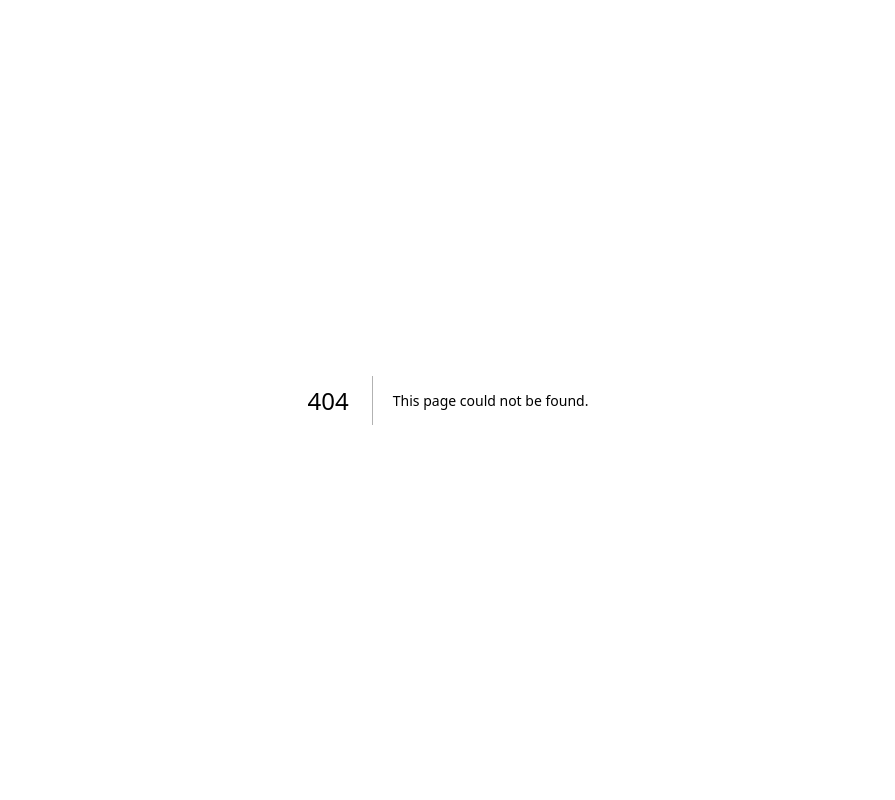
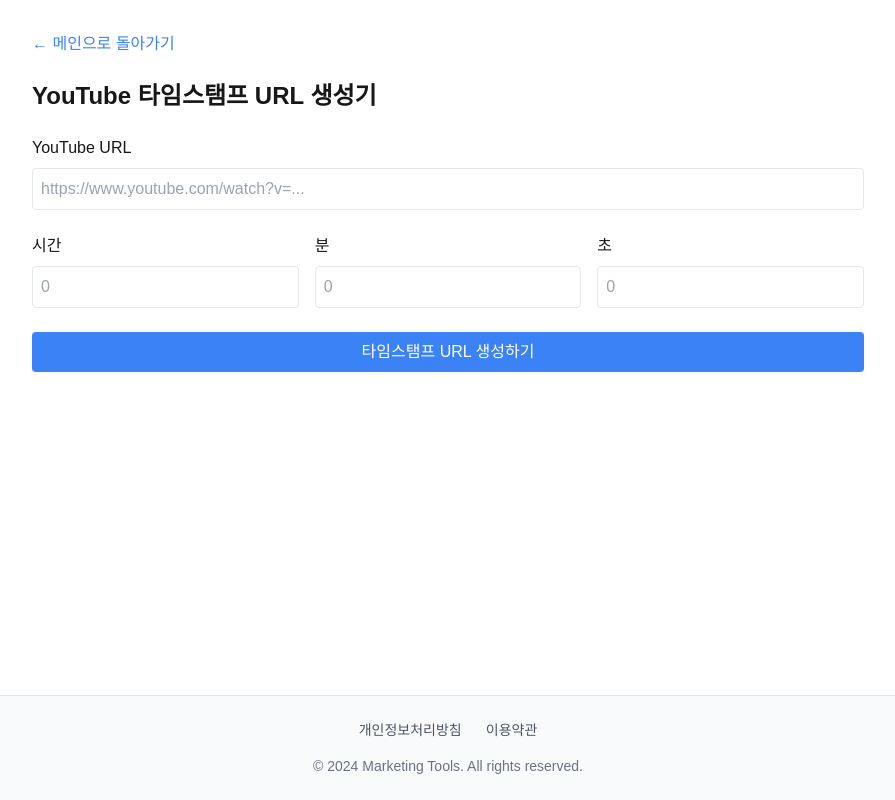
Before and after one commit to greentl0814/mkt-box, a Next.js app: page /youtube-time in a window 1280 px wide. Before the commit this address had no page. Shown: the top 800 px of the page, without its empty margins (192-1087 px from the left). Built offline with nearby package versions, Linux system fonts and the light colour scheme.

Commit message:
Add YouTube timestamp URL generator

```diff
--- a/pages/index.js
+++ b/pages/index.js
@@ -21,6 +21,15 @@ export default function Home() {
       icon: <Youtube className="w-6 h-6" />,
       link: '/youtube'
     },
+
+    {
+      id: 'youtube-time',
+      title: '유튜브 타임스탬프 생성기',
+      description: '유튜브 동영상의 특정 시간대로 바로 이동하는 URL을 생성합니다.',
+      icon: <Youtube className="w-6 h-6" />,
+      link: '/youtube-time'
+    },
+
     {
       id: 'url',
       title: 'URL 단축기',
--- /dev/null
+++ b/pages/youtube-time/index.js
@@ -0,0 +1,186 @@
+// pages/youtube-time.js
+import React, { useState } from 'react';
+import Head from 'next/head';
+import Link from 'next/link';
+
+export default function YouTubeTime() {
+ const [url, setUrl] = useState('');
+ const [hours, setHours] = useState('');
+ const [minutes, setMinutes] = useState('');
+ const [seconds, setSeconds] = useState('');
+ const [generatedUrls, setGeneratedUrls] = useState([]);
+ const [error, setError] = useState('');
+ const [copyMessage, setCopyMessage] = useState('');
+
+ const validateYouTubeUrl = (url) => {
+   const regExp = /^(?:https?:\/\/)?(?:www\.)?(?:youtube\.com\/watch\?v=|youtu\.be\/)([^&]+)/;
+   return regExp.test(url);
+ };
+
+ const extractVideoId = (url) => {
+   const regExp = /^(?:https?:\/\/)?(?:www\.)?(?:youtube\.com\/watch\?v=|youtu\.be\/)([^&]+)/;
+   const match = url.match(regExp);
+   return match ? match[1] : null;
+ };
+
+ const generateUrl = () => {
+   if (!url) {
+     setError('YouTube URL을 입력해주세요');
+     return;
+   }
+
+   if (!validateYouTubeUrl(url)) {
+     setError('올바른 YouTube URL이 아닙니다');
+     return;
+   }
+
+   if (!hours && !minutes && !seconds) {
+     setError('시간을 입력해주세요');
+     return;
+   }
+
+   const totalSeconds = (parseInt(hours || 0) * 3600) +
+                       (parseInt(minutes || 0) * 60) +
+                       parseInt(seconds || 0);
+
+   if (totalSeconds === 0) {
+     setError('0초는 입력할 수 없습니다');
+     return;
+   }
+
+   const videoId = extractVideoId(url);
+   const newUrl = `https://youtube.com/watch?v=${videoId}&t=${totalSeconds}s`;
+
+   setGeneratedUrls([
+     {
+       originalTime: `${hours ? hours + '시간 ' : ''}${minutes ? minutes + '분 ' : ''}${seconds ? seconds + '초' : ''}`,
+       url: newUrl
+     },
+     ...generatedUrls
+   ]);
+   setError('');
+ };
+
+ const copyToClipboard = (url) => {
+   navigator.clipboard.writeText(url);
+   setCopyMessage('URL이 복사되었습니다!');
+   setTimeout(() => {
+     setCopyMessage('');
+   }, 2000);
+ };
+
+ return (
+   <>
+     <Head>
+       <title>YouTube 타임스탬프 URL 생성기 - Marketing Tools</title>
+       <meta name="description" content="YouTube 동영상의 특정 시간대로 바로 이동하는 URL을 생성합니다." />
+     </Head>
+
+     <div className="p-8 max-w-4xl mx-auto">
+       <Link href="/" className="text-blue-500 hover:text-blue-700 mb-6 inline-block">
+         ← 메인으로 돌아가기
+       </Link>
+
+       <h1 className="text-2xl font-bold mb-6">YouTube 타임스탬프 URL 생성기</h1>
+
+       <div className="space-y-6">
+         {/* URL 입력 */}
+         <div>
+           <label className="block mb-2 font-medium">YouTube URL</label>
+           <input
+             type="text"
+             value={url}
+             onChange={(e) => setUrl(e.target.value)}
+             placeholder="https://www.youtube.com/watch?v=..."
+             className="w-full p-2 border rounded"
+           />
+         </div>
+
+         {/* 시간 입력 */}
+         <div className="grid grid-cols-3 gap-4">
+           <div>
+             <label className="block mb-2 font-medium">시간</label>
+             <input
+               type="number"
+               min="0"
+               value={hours}
+               onChange={(e) => setHours(e.target.value)}
+               placeholder="0"
+               className="w-full p-2 border rounded"
+             />
+           </div>
+           <div>
+             <label className="block mb-2 font-medium">분</label>
+             <input
+               type="number"
+               min="0"
+               max="59"
+               value={minutes}
+               onChange={(e) => setMinutes(e.target.value)}
+               placeholder="0"
+               className="w-full p-2 border rounded"
+             />
+           </div>
+           <div>
+             <label className="block mb-2 font-medium">초</label>
+             <input
+               type="number"
+               min="0"
+               max="59"
+               value={seconds}
+               onChange={(e) => setSeconds(e.target.value)}
+               placeholder="0"
+               className="w-full p-2 border rounded"
+             />
+           </div>
+         </div>
+
+         {error && (
+           <div className="bg-red-50 border border-red-200 text-red-600 px-4 py-2 rounded">
+             {error}
+           </div>
+         )}
+
+         <button
+           onClick={generateUrl}
+           className="w-full bg-blue-500 text-white py-2 px-4 rounded hover:bg-blue-600"
+         >
+           타임스탬프 URL 생성하기
+         </button>
+
+         {/* 생성된 URL 목록 */}
+         {generatedUrls.length > 0 && (
+           <div className="mt-8">
+             <h2 className="text-xl font-bold mb-4">생성된 URL 목록</h2>
+             <div className="space-y-4">
+               {copyMessage && (
+                 <div className="fixed bottom-4 right-4 bg-black text-white px-4 py-2 rounded-lg shadow-lg">
+                   {copyMessage}
+                 </div>
+               )}
+               {generatedUrls.map((item, index) => (
+                 <div key={index} className="bg-gray-50 p-4 rounded">
+                   <div className="text-sm text-gray-600 mb-2">
+                     이동 시간: {item.originalTime}
+                   </div>
+                   <div className="flex items-center gap-2">
+                     <div className="flex-1 break-all">
+                       {item.url}
+                     </div>
+                     <button
+                       onClick={() => copyToClipboard(item.url)}
+                       className="text-blue-500 hover:text-blue-700 px-3"
+                     >
+                       📋
+                     </button>
+                   </div>
+                 </div>
+               ))}
+             </div>
+           </div>
+         )}
+       </div>
+     </div>
+   </>
+ );
+}
```
